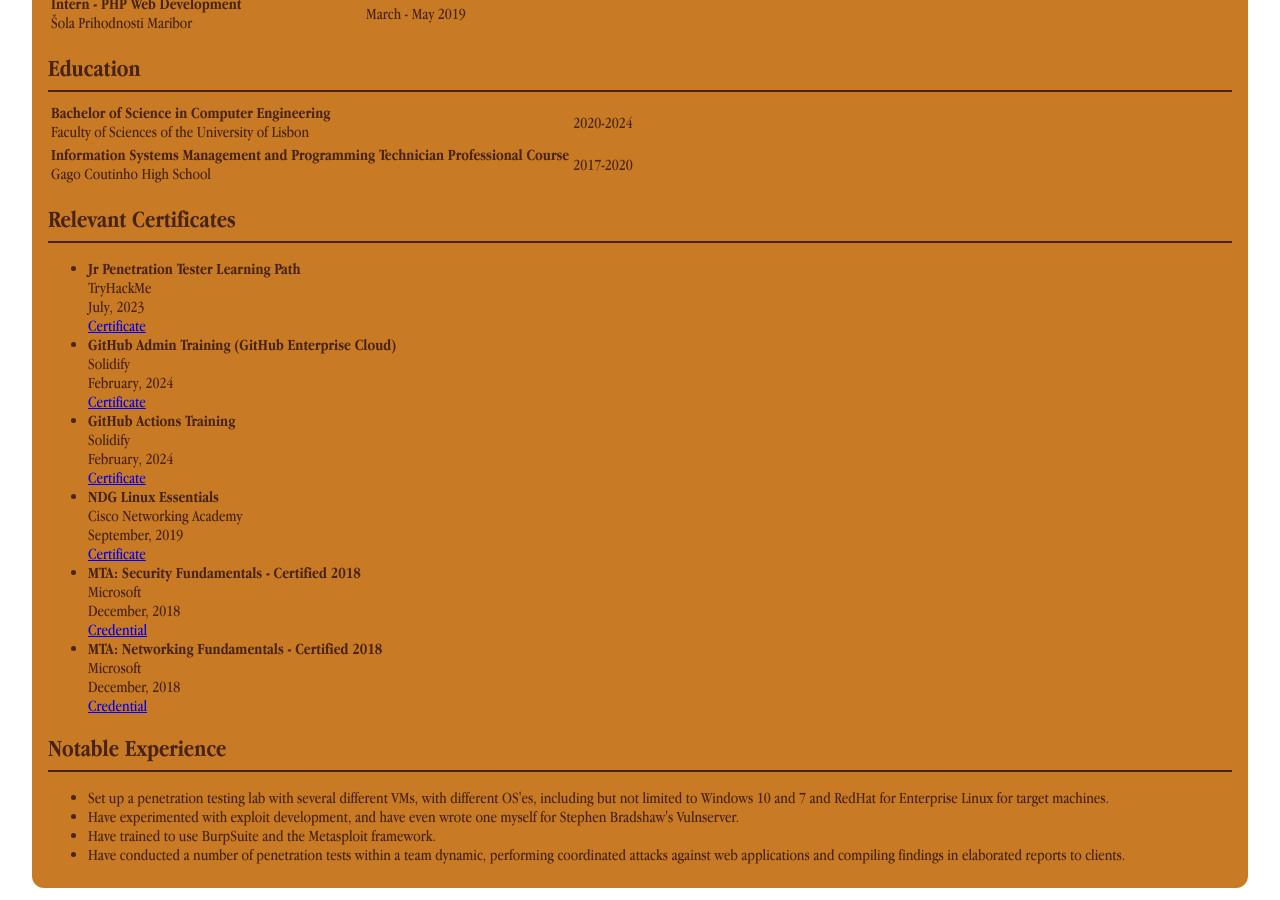
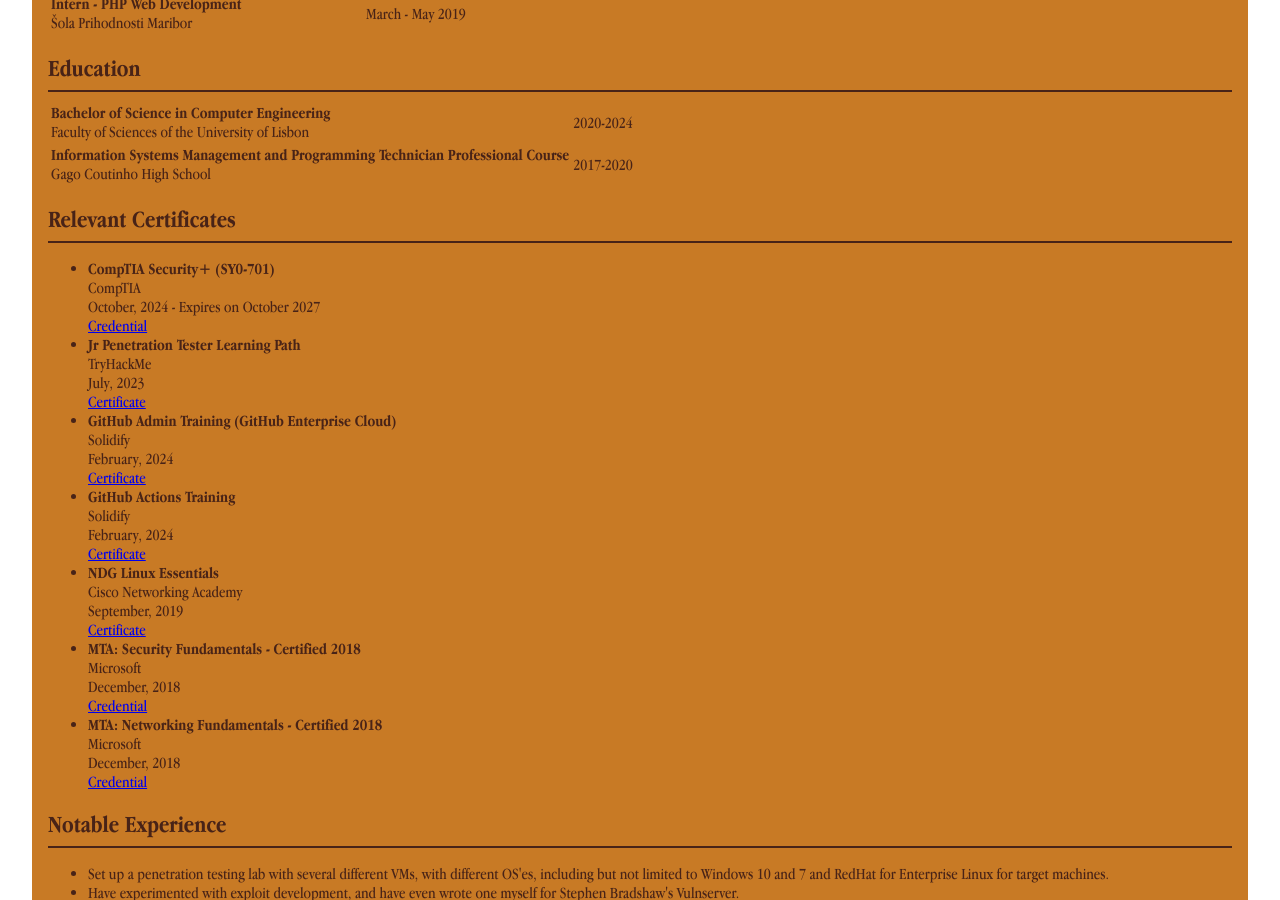
Before and after one commit to shodanwashere/shodanwashere.github.io, a Jekyll site: the page built from resume.html, in a window 1280 px wide and 900 px high, scrolled down 566 px. Built offline with Jekyll 4.4.1, drawn with Linux system fonts in a browser that asks for light colours.

Commit message:
Adjusted resume to reflect CompTIA Security+

```diff
--- a/resume.html
+++ b/resume.html
@@ -53,7 +53,16 @@ stylesheet: main
 		</tr>
 	</table>
 	<h2>Relevant Certificates</h2><hr>
-	<ul>
+  <ul>
+    <li>
+      <b>CompTIA Security+ (SY0-701)</b>
+      <br>
+      CompTIA
+      <br>
+      October, 2024 - Expires on October 2027
+      <br>
+      <a href="https://www.credly.com/badges/6c24bd03-41c3-4ab2-9de6-85d5187e5df1/">Credential</a>
+    </li>
 		<li>
 			<b>Jr Penetration Tester Learning Path</b>
 			<br>
```
Also changed, not shown: 3 other files.
